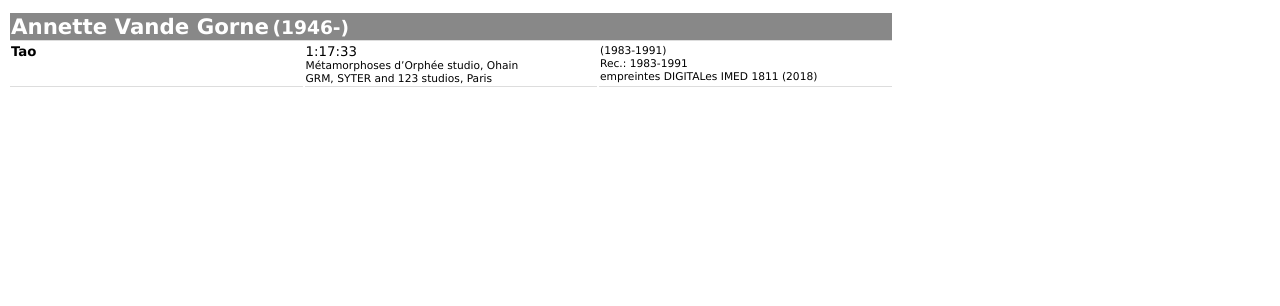
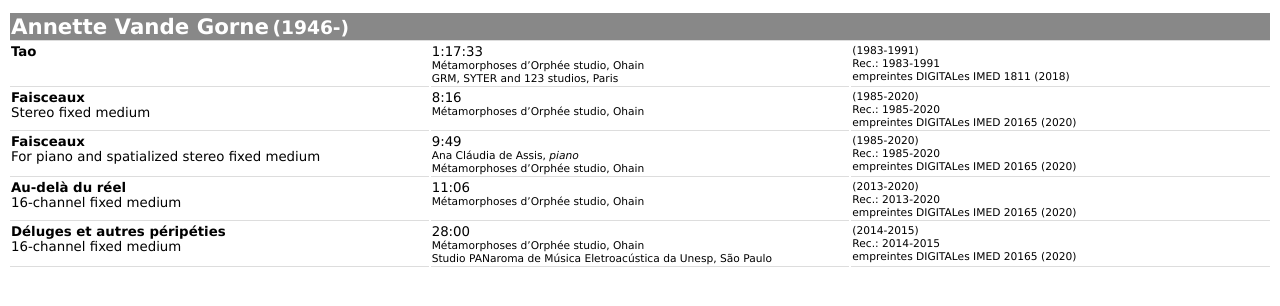
Before and after one commit to paulomouat/collection, a plain HTML site: page contempworks/vande-gorneannette.html in a window 1280 px wide. Drawn offline with Linux system fonts and the light colour scheme.

Commit message:
Added latest Vande Gorne.

```diff
--- a/contempworks/vande-gorneannette.html
+++ b/contempworks/vande-gorneannette.html
@@ -33,6 +33,87 @@
 			empreintes DIGITALes IMED 1811 (2018)
 		</td>
 	</tr>
+	<tr valign="top">
+		<td width="25%">
+
+			<span class="composition_name">Faisceaux</span><br/>
+
+			<span class="composition_description">Stereo fixed medium</span>
+			<br/>
+		</td>
+		<td width="25%">
+
+			<span class="composition_length">8:16</span><br/>
+
+			M&#233;tamorphoses d&#8217;Orph&#233;e studio, Ohain<br/>
+		</td>
+		<td width="25%">
+			(1985-2020)<br/>
+			Rec.: 1985-2020<br/>
+			empreintes DIGITALes IMED 20165 (2020)
+		</td>
+	</tr>
+	<tr valign="top">
+		<td width="25%">
+
+			<span class="composition_name">Faisceaux</span><br/>
+
+			<span class="composition_description">For piano and spatialized stereo fixed medium</span>
+			<br/>
+		</td>
+		<td width="25%">
+
+			<span class="composition_length">9:49</span><br/>
+
+
+			Ana Cl&#225;udia de Assis, <span class="instrument">piano</span><br/>M&#233;tamorphoses d&#8217;Orph&#233;e studio, Ohain<br/>
+		</td>
+		<td width="25%">
+			(1985-2020)<br/>
+			Rec.: 1985-2020<br/>
+			empreintes DIGITALes IMED 20165 (2020)
+		</td>
+	</tr>
+	<tr valign="top">
+		<td width="25%">
+
+			<span class="composition_name">Au-del&#224; du r&#233;el</span><br/>
+
+			<span class="composition_description">16-channel fixed medium</span>
+			<br/>
+		</td>
+		<td width="25%">
+
+			<span class="composition_length">11:06</span><br/>
+
+			M&#233;tamorphoses d&#8217;Orph&#233;e studio, Ohain<br/>
+		</td>
+		<td width="25%">
+			(2013-2020)<br/>
+			Rec.: 2013-2020<br/>
+			empreintes DIGITALes IMED 20165 (2020)
+		</td>
+	</tr>
+	<tr valign="top">
+		<td width="25%">
+
+			<span class="composition_name">D&#233;luges et autres p&#233;rip&#233;ties</span><br/>
+
+			<span class="composition_description">16-channel fixed medium</span>
+			<br/>
+		</td>
+		<td width="25%">
+
+			<span class="composition_length">28:00</span><br/>
+
+			M&#233;tamorphoses d&#8217;Orph&#233;e studio, Ohain<br/>Studio PANaroma de M&#250;sica Eletroac&#250;stica da Unesp, S&#227;o Paulo<br/>
+		</td>
+		<td width="25%">
+			(2014-2015)<br/>
+			Rec.: 2014-2015<br/>
+			empreintes DIGITALes IMED 20165 (2020)
+		</td>
+	</tr>
 			</table>
 		</p>
 	</body>
```
